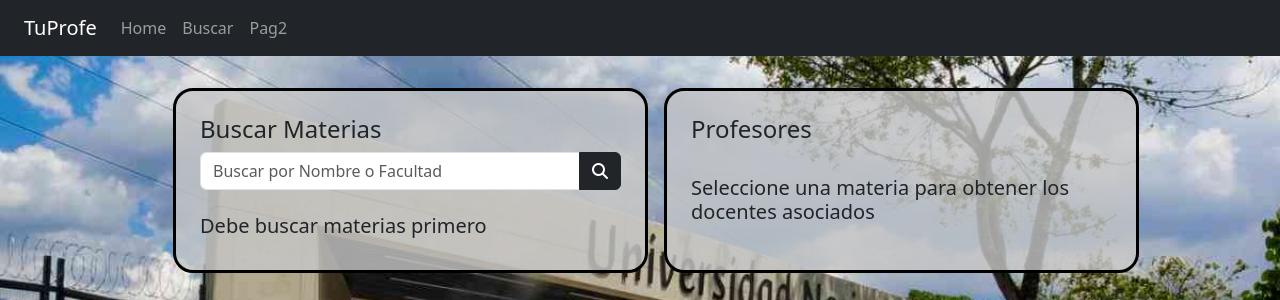
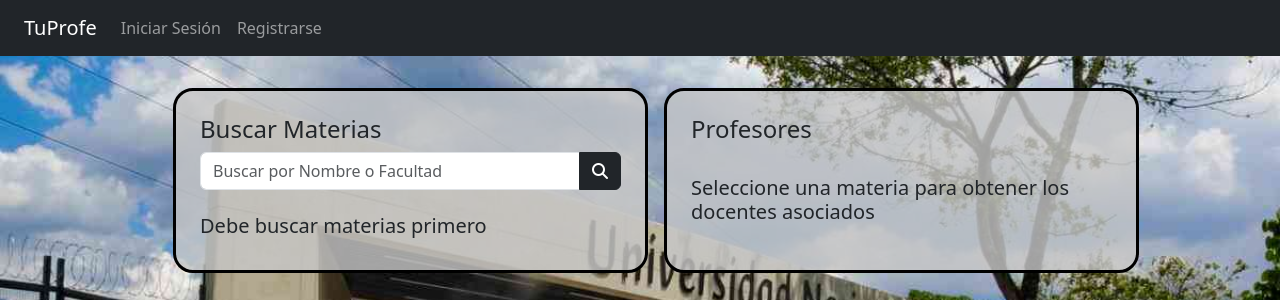
Before and after one commit to solayap2601/ppi_08, a Django app: page /buscar/ in a window 1280 px wide. Shown: the top 300 px of the page. Run offline with Django 4.2, Linux system fonts and the light colour scheme; some libraries are stand-ins or nearby versions.

Commit message:
arreglos

```diff
--- a/tuProfe/tuProfe/templates/buscar.html
+++ b/tuProfe/tuProfe/templates/buscar.html
@@ -10,25 +10,23 @@
 <body background="{% static 'img/background.jpg' %}" style="background-size: cover;">
 
 <nav class="navbar navbar-expand-lg navbar-dark bg-dark px-4">
-  <a class="navbar-brand" href="#">TuProfe</a>
+	<a class="navbar-brand" href="{% url 'home' %}">TuProfe</a>
 	<button class="navbar-toggler" type="button" data-toggle="collapse" data-target="#navbarNav" aria-controls="navbarNav" aria-expanded="false" aria-label="Toggle navigation">
 	  <span class="navbar-toggler-icon"></span>
 	</button>
 	<div class="collapse navbar-collapse" id="navbarNav">
-    <ul class="navbar-nav">
-      <li class="nav-item active">
-	<a class="nav-link" href="{% url 'home' %}">Home</a>
+	  <ul class="navbar-nav ml-auto">
+		<li class="nav-item">
+		  <a class="nav-link" href="{% url 'login' %}">Iniciar Sesión</a>
 		</li>
 		<li class="nav-item">
-        <a class="nav-link" href="/buscar/">Buscar</a>
-      </li>
-      <li class="nav-item">
-        <a class="nav-link" href="#">Pag2</a>
+		  <a class="nav-link" href="{% url 'registro' %}">Registrarse</a>
 		</li>
 	  </ul>
     </div>
 </nav>
 <br>
+
 <div class="container">
   <div class="row">
   	<div class="col-md-1"></div>
--- a/tuProfe/tuProfe/templates/calificar.html
+++ b/tuProfe/tuProfe/templates/calificar.html
@@ -10,7 +10,7 @@
 <body background="{% static 'img/background.jpg' %}" style="background-size: cover;">
 
 <nav class="navbar navbar-expand-lg navbar-dark bg-dark px-4">
-	<a class="navbar-brand" href="#" onclick="window.location.reload()">TuProfe</a>
+	<a class="navbar-brand" href="{% url 'home' %}">TuProfe</a>
 	<button class="navbar-toggler" type="button" data-toggle="collapse" data-target="#navbarNav" aria-controls="navbarNav" aria-expanded="false" aria-label="Toggle navigation">
 	  <span class="navbar-toggler-icon"></span>
 	</button>
--- a/tuProfe/tuProfe/templates/docente.html
+++ b/tuProfe/tuProfe/templates/docente.html
@@ -16,7 +16,7 @@
 <body background="{% static 'img/background.jpg' %}" style="background-size: cover;">
 
 <nav class="navbar navbar-expand-lg navbar-dark bg-dark px-4">
-  <a class="navbar-brand" href="#" onclick="window.location.reload()">TuProfe</a>
+  <a class="navbar-brand" href="{% url 'home' %}">TuProfe</a>
   <button class="navbar-toggler" type="button" data-toggle="collapse" data-target="#navbarNav" aria-controls="navbarNav" aria-expanded="false" aria-label="Toggle navigation">
     <span class="navbar-toggler-icon"></span>
   </button>
--- a/tuProfe/tuProfe/templates/login.html
+++ b/tuProfe/tuProfe/templates/login.html
@@ -10,7 +10,7 @@
 <body background="{% static 'img/background.jpg' %}" style="background-size: cover;">
 
 <nav class="navbar navbar-expand-lg navbar-dark bg-dark px-4">
-	<a class="navbar-brand" href="#" onclick="window.location.reload()">TuProfe</a>
+	<a class="navbar-brand" href="{% url 'home' %}">TuProfe</a>
 	<button class="navbar-toggler" type="button" data-toggle="collapse" data-target="#navbarNav" aria-controls="navbarNav" aria-expanded="false" aria-label="Toggle navigation">
 	  <span class="navbar-toggler-icon"></span>
 	</button>
--- a/tuProfe/tuProfe/templates/register.html
+++ b/tuProfe/tuProfe/templates/register.html
@@ -10,7 +10,7 @@
 <body background="{% static 'img/background.jpg' %}" style="background-size: cover;">
 
 <nav class="navbar navbar-expand-lg navbar-dark bg-dark px-4">
-  <a class="navbar-brand" href="#" onclick="window.location.reload()">TuProfe</a>
+  <a class="navbar-brand" href="{% url 'home' %}">TuProfe</a>
   <button class="navbar-toggler" type="button" data-toggle="collapse" data-target="#navbarNav" aria-controls="navbarNav" aria-expanded="false" aria-label="Toggle navigation">
     <span class="navbar-toggler-icon"></span>
   </button>
```
Also changed, not shown: tuProfe/db.sqlite3. Lines whose indentation alone changed are shown as unchanged.
